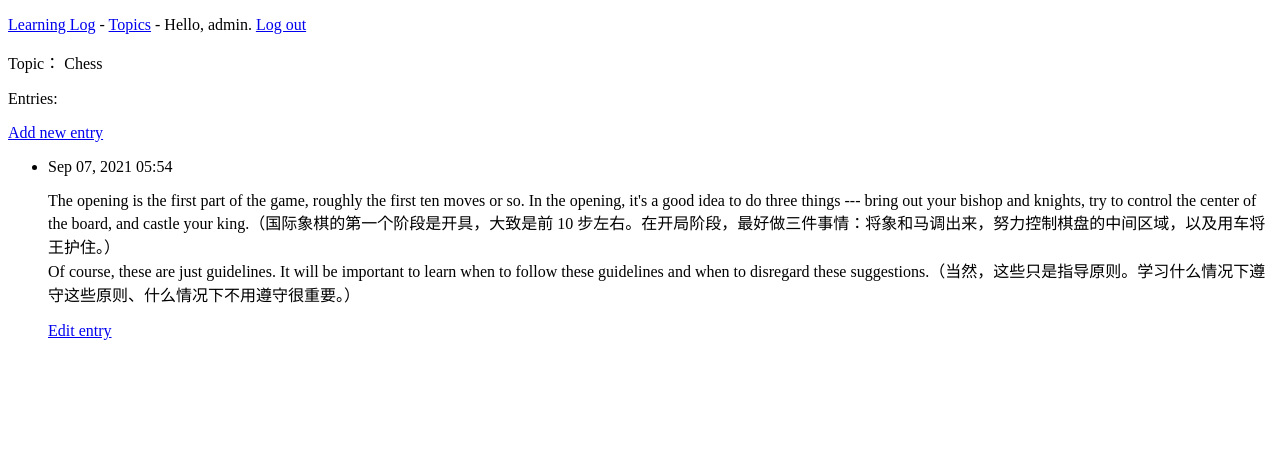
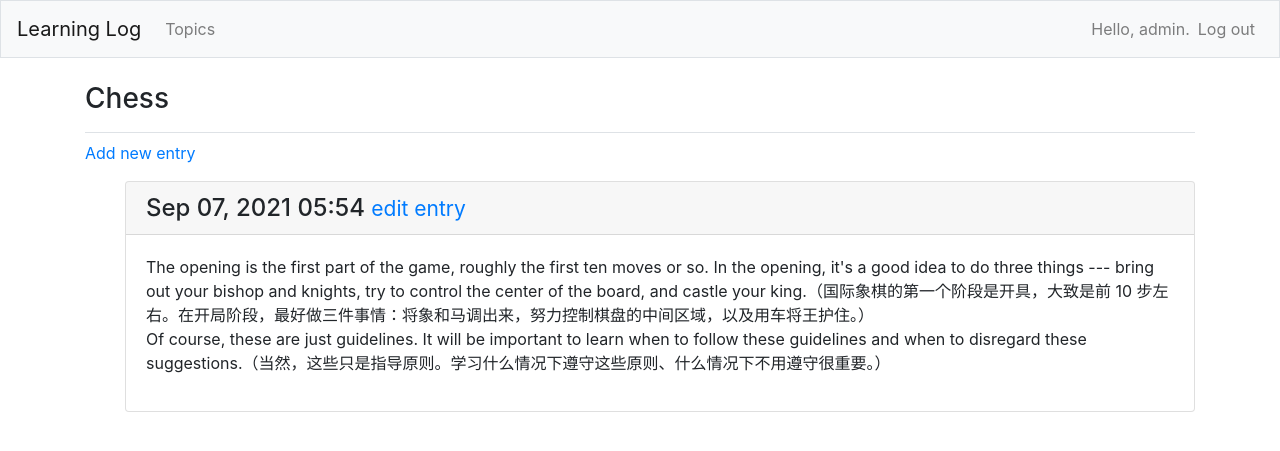
Before and after one commit to adolph58/learning_log, a Django app: page /topics/1/ in a window 1280 px wide. Shown: the top 451 px of the page. Run offline with Django 3.2, Linux system fonts and the light colour scheme; a user stored in the database is signed in; data comes from the database, SQL or seed files in the repository; both versions use the stored data as it was after the commit; some libraries are stand-ins or nearby versions.

Commit message:
20-修改样式

```diff
--- a/learning_log/settings.py
+++ b/learning_log/settings.py
@@ -34,6 +34,9 @@ INSTALLED_APPS = [
     # 我的应用程序
     'learning_logs',
     'users',
+
+    # 第三方应用程序
+    'bootstrap4',
 
     # 默认添加的应用程序
     'django.contrib.admin',
--- a/learning_logs/templates/learning_logs/base.html
+++ b/learning_logs/templates/learning_logs/base.html
@@ -1,22 +1,57 @@
+{% load bootstrap4 %}
+
 <!DOCTYPE html>
 <html lang="en">
 <head>
     <meta charset="UTF-8">
-    <title>Base</title>
+    <meta name="viewport" content="width=device-width, initial-scale=1, shrink-to-fit=no">
+    <title>Learning Log</title>
+    {% bootstrap_css %}
+    {% bootstrap_javascript jquery='full' %}
 </head>
 <body>
-    <p>
-        <a href="{% url 'learning_logs:index' %}">Learning Log</a> -
-        <a href="{% url 'learning_logs:topics' %}">Topics</a> -
-        {% if user.is_authenticated %}
-            Hello, {{ user.username }}.
-            <a href="{% url 'users:logout' %}">Log out</a>
-        {% else %}
-            <a href="{% url 'users:register' %}">Register</a> -
-            <a href="{% url 'users:login' %}">Log in</a>
-        {% endif %}
-    </p>
+    <nav class="navbar navbar-expand-md navbar-light bg-light mb-4 border">
+        <a class="navbar-brand" href="{% url 'learning_logs:index' %}">Learning Log</a>
+        <button class="navbar-toggler" type="button" data-toggle="collapse"
+                data-target="#navbarCollapse" aria-controls="navbarCollapse"
+                aria-expanded="false" aria-label="Toggle navigation">
+            <span class="navbar-toggler-icon"></span>
+        </button>
 
-{% block content %}{% endblock content %}
+        <div class="collapse navbar-collapse" id="navbarCollapse">
+            <ul class="navbar-nav mr-auto">
+                <li class="nav-item">
+                    <a class="nav-link" href="{% url 'learning_logs:topics' %}">Topics</a>
+                </li>
+            </ul>
+            <ul class="navbar-nav ml-auto">
+                {% if user.is_authenticated %}
+                    <li class="nav-item">
+                        <span class="navbar-text">Hello, {{ user.username }}.</span>
+                    </li>
+                    <li class="nav-item">
+                        <a class="nav-link" href="{% url 'users:logout' %}">Log out</a>
+                    </li>
+                {% else %}
+                    <li class="nav-item">
+                        <a class="nav-link" href="{% url 'users:register' %}">Register</a>
+                    </li>
+                    <li class="nav-item">
+                        <a class="nav-link" href="{% url 'users:login' %}">Log in</a>
+                    </li>
+                {% endif %}
+            </ul>
+        </div>
+
+    </nav>
+
+    <main role="main" class="container">
+        <div class="pb-2 mb-2 border-bottom">
+            {% block page_header %}{% endblock page_header %}
+        </div>
+        <div>
+            {% block content %}{% endblock content %}
+        </div>
+    </main>
 </body>
 </html>
--- a/learning_logs/templates/learning_logs/topic.html
+++ b/learning_logs/templates/learning_logs/topic.html
@@ -5,31 +5,33 @@
     <title>Topic</title>
 </head>
 <body>
-{% extends "learning_logs/base.html" %}
+{% extends 'learning_logs/base.html' %}
+
+{% block page_header %}
+  <h3>{{ topic }}</h3>
+{% endblock page_header %}
 
 {% block content %}
-    <p>Topic： {{ topic }}</p>
-
-    <p>Entries:</p>
   <p>
     <a href="{% url 'learning_logs:new_entry' topic.id %}">Add new entry</a>
   </p>
+
   <ul>
   {% for entry in entries %}
-            <li>
-                <!--竖线 | 表示模板过滤器，即对模板变量的值进行修改的函数-->
-                <!--'M d, Y H:i' 以类似这样的格式显示时间戳：January 1, 2018 23:00-->
-                <p>{{ entry.date_added|date:'M d, Y H:i' }}</p>
-                <!--过滤器 linebreaks 将包含换行符的长条目转换为浏览器能够理解的格式，以免显示为不间断的文本块-->
-                <p>{{ entry.text|linebreaks }}</p>
-                <p>
-                    <a href="{% url 'learning_logs:edit_entry' entry.id %}">Edit entry</a>
-                </p>
-            </li>
+    <div class="card mb-3">
+      <h4 class="card-header">
+        {{ entry.date_added|date:'M d, Y H:i' }}
+        <small><a href="{% url 'learning_logs:edit_entry' entry.id %}">
+            edit entry</a></small>
+      </h4>
+      <div class="card-body">
+        {{ entry.text|linebreaks }}
+      </div>
+    </div>
   {% empty %}
-            <li>There are no entries for this topic yet.</li>
+    <p>There are no entries for this topic yet.</p>
   {% endfor %}
-    </ul>
+
 {% endblock content %}
 </body>
 </html>
```
Also changed, not shown: learning_logs/templates/learning_logs/index.html (+11 -4 lines), learning_logs/templates/learning_logs/topics.html (+14 -11 lines), users/templates/registration/login.html (+15 -11 lines), README.md, db.sqlite3. Lines whose indentation alone changed are shown as unchanged.
